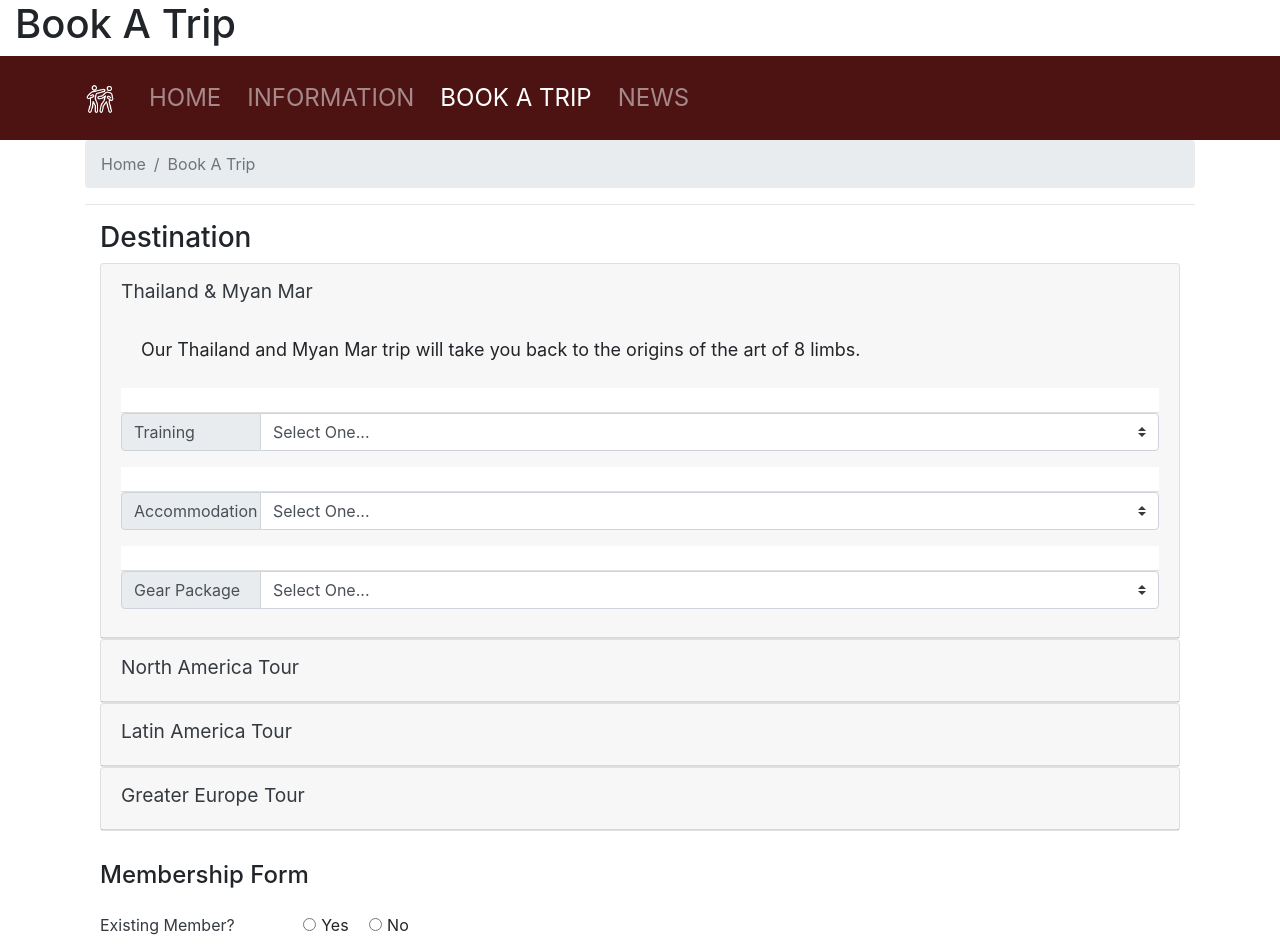
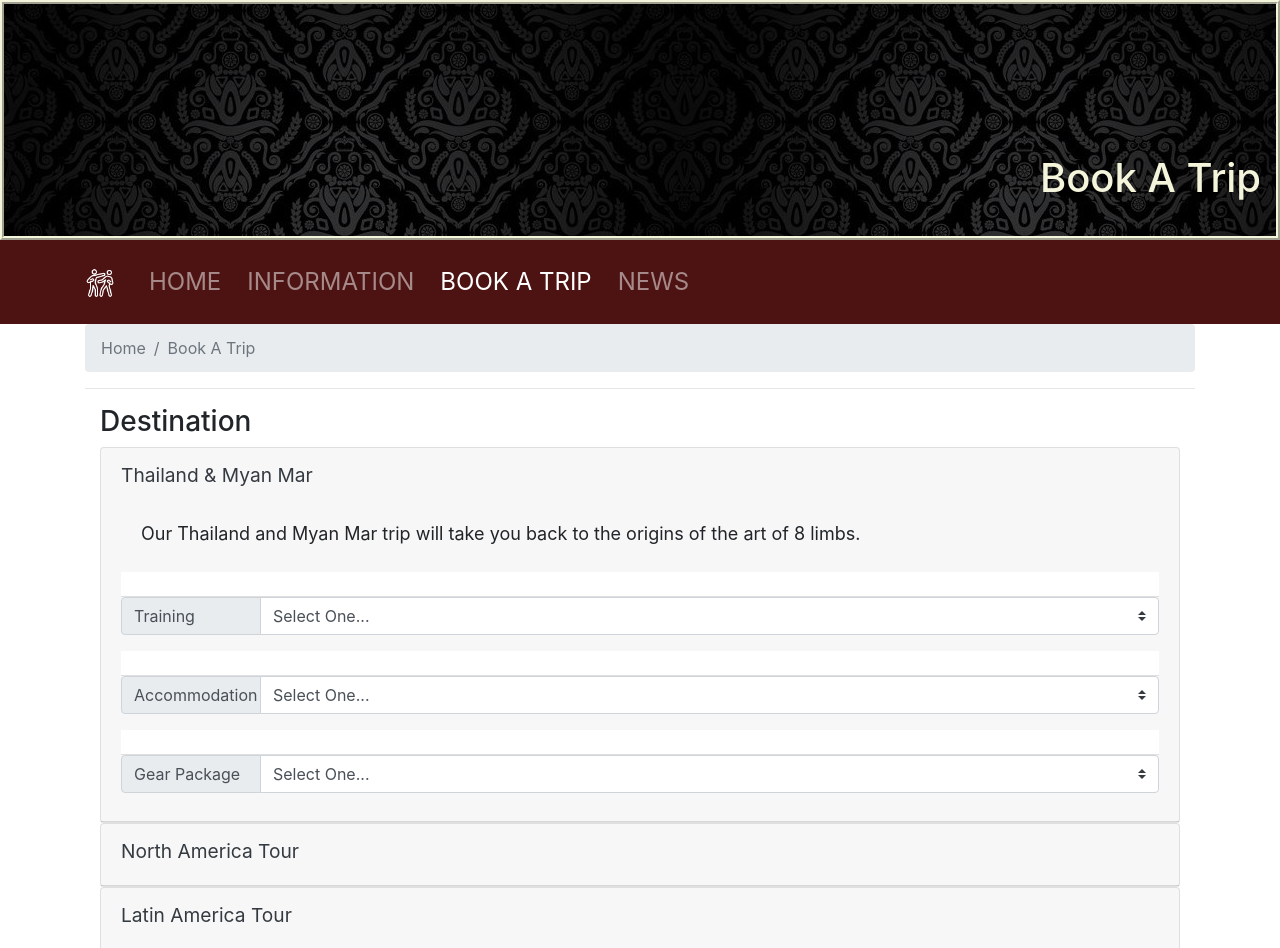
Before and after one commit to jomiddaugh/MMA-Global, a website: page bookatrip.html in a window 1280 px wide. Shown: the top 948 px of the page. Drawn offline with nearby package versions, Linux system fonts and the light colour scheme.

Commit message:
footerFix2

```diff
--- a/bookatrip.html
+++ b/bookatrip.html
@@ -13,9 +13,9 @@
 </head>
 
 <body>
-    <header class="tripheader">
-        <div class="col-12">
-            <h1> Book A Trip</h1>
+    <header>
+        <div class="col-12 tripheader">
+            <h1 class="book-text"> Book A Trip</h1>
         </div>
         <nav class="altnavbar navbar navbar-expand-sm navbar-dark sticky-top">
             <div class="container">
@@ -294,6 +294,7 @@
             </div>
         </div>
     </div>
+    </div>
         <footer class="site-footer">
             <div class="container">
                 <div class="row">
--- a/css/styles.css
+++ b/css/styles.css
@@ -89,7 +89,7 @@ p {
 
 }
 
-.book-head {
+.tripheader {
     height: 30vh;
     background-image: linear-gradient(rgba(0, 0, 0, 0.308), rgba(0, 0, 0, 0.4)),url(/img/bg.jpg);
     border-style: ridge;
```
